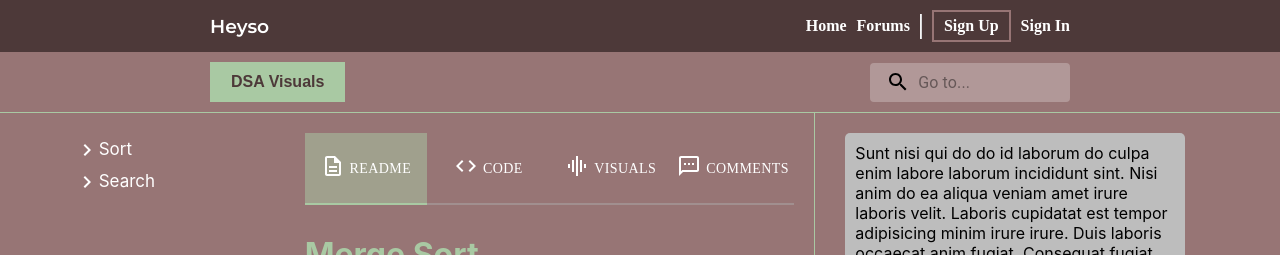
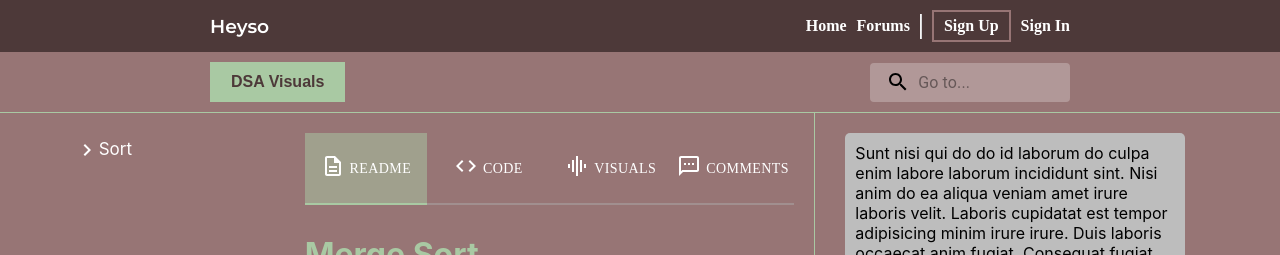
Before and after one commit to matterwin/DSA-Visual, a React (Create React App) app in the folder App/front-end/: page / in a window 1280 px wide. Shown: the top 255 px of the page. Built offline with nearby package versions, Linux system fonts and the light colour scheme; the HTML template or start-up script is replaced by a standard one.

Commit message:
filesys edits

```diff
--- a/App/front-end/src/Core/Home/FileSys/filesys.js
+++ b/App/front-end/src/Core/Home/FileSys/filesys.js
@@ -16,12 +16,7 @@ const Filesys = () => {
   return (
     <div className='fs-contain'>
       <div className='fs-folders-contain'>
-        <Folder isOpen={openIndexes.includes(0)} handleOpen={handleOpen} index={0}>
-          <p>Sort</p>
-        </Folder>
-        <Folder isOpen={openIndexes.includes(1)} handleOpen={handleOpen} index={1} children={0}>
-          <p>Search</p>
-        </Folder>
+        <Folder name='Sort' isOpen={openIndexes.includes(0)} handleOpen={handleOpen} index={0} items={['Merge', 'Quick', 'Insertion']}/>
       </div>
     </div>
   );
--- a/App/front-end/src/Core/Home/FileSys/folder.js
+++ b/App/front-end/src/Core/Home/FileSys/folder.js
@@ -3,7 +3,7 @@ import KeyboardArrowRightIcon from '@mui/icons-material/KeyboardArrowRight';
 import KeyboardArrowDownIcon from '@mui/icons-material/KeyboardArrowDown';
 import Children from './children';
 
-const Folder = ({ isOpen, handleOpen, index, children }) => {
+const Folder = ({ name, isOpen, handleOpen, index, items }) => {
   return (
     <div className='pfolder-contain' onClick={() => handleOpen(index)}>
       <div className='fs-arrow'>
@@ -12,9 +12,15 @@ const Folder = ({ isOpen, handleOpen, index, children }) => {
         ) : (
           <KeyboardArrowRightIcon sx={{ fontSize: 24, marginBottom: '-2px', marginRight: '-5px' }} />
         )}
-        {children}
+        <p>{name}</p>
+        {/* {items && (
+          <div className='child-content'>
+            {items.map((item, itemIndex) => (
+              <p key={itemIndex}>{item}</p>
+            ))}
+          </div>
+        )} */}
       </div>
-      <Children isOpen={isOpen} />
     </div>
   );
 };
```
